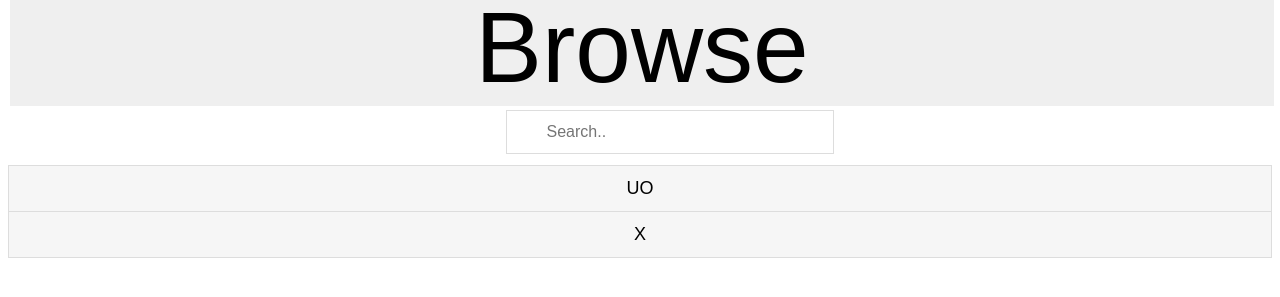
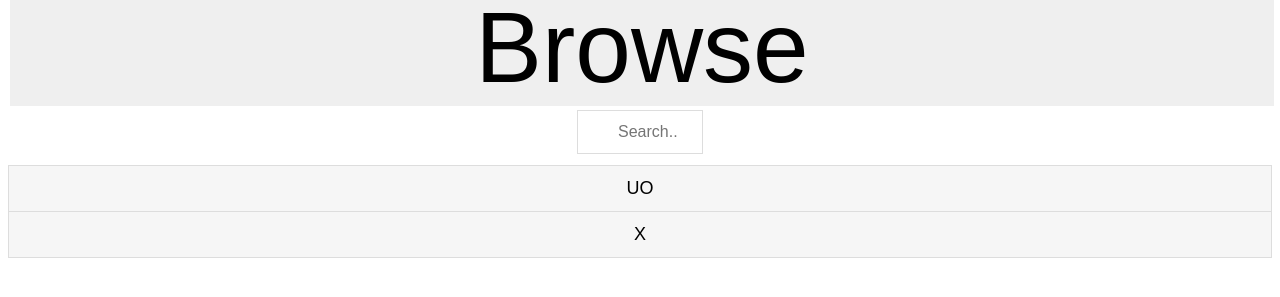
Before and after one commit to uncannyorange/uncannyorange.github.io, a Jekyll site: the page crimsonnew/indexdiv/library.html, which Jekyll copies as it is, in a window 1280 px wide. Shown: the part 129-426 px from the top of the page. Built offline with Jekyll 4.4.1, drawn with Linux system fonts in a browser that asks for light colours.

Commit message:
Updated Master

```diff
--- a/crimsonnew/indexdiv/library.html
+++ b/crimsonnew/indexdiv/library.html
@@ -4,7 +4,7 @@
 
 <style>
 #searchbar {
-  width: 99%; /* Full-width */
+  width: 5vw;
   font-size: 16px; /* Increase font-size */
   padding: 12px 20px 12px 40px; /* Add some padding */
   border: 1px solid #ddd; /* Add a grey border */
```
